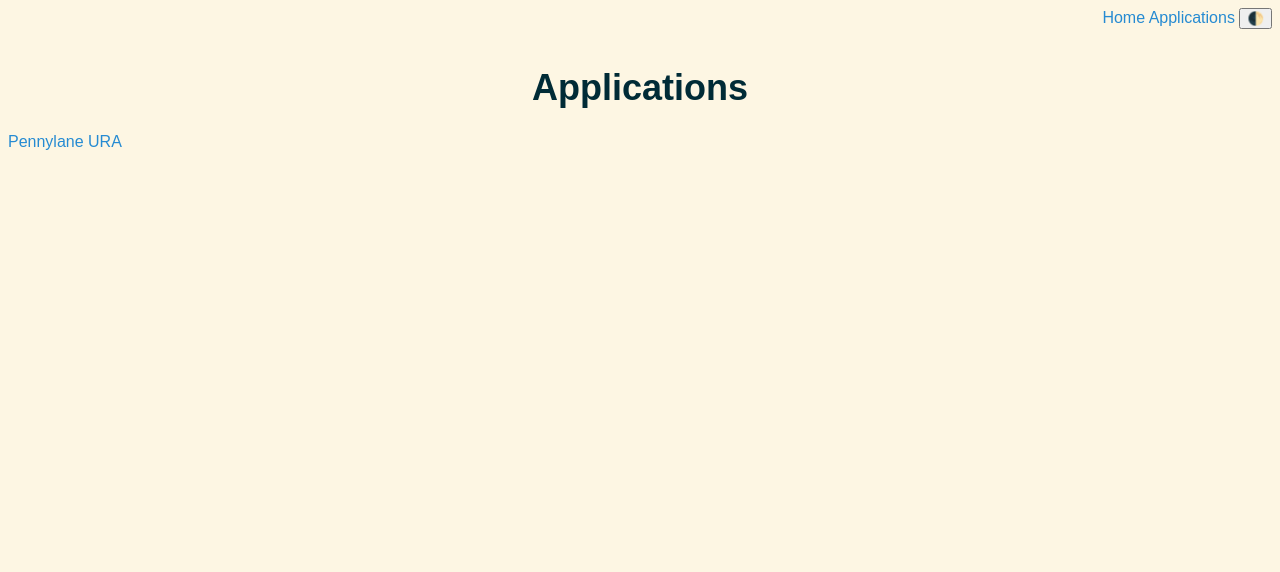
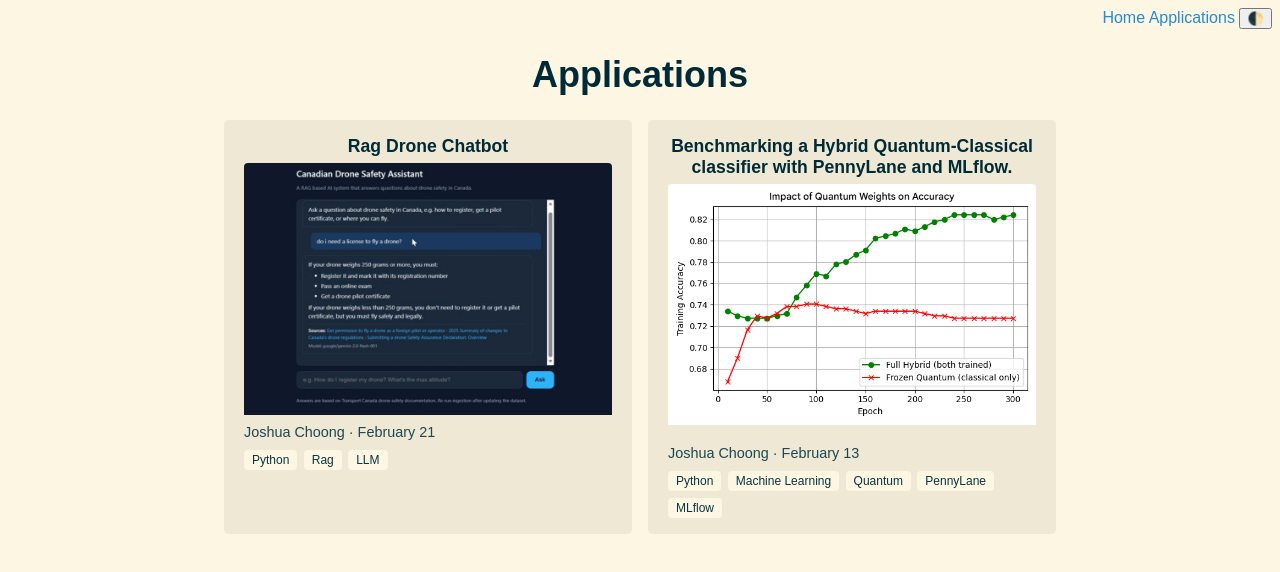
Before and after one commit to JoshhChoong/basicWebsite, a plain HTML site: page applications/index.html in a window 1280 px wide. Drawn offline with Linux system fonts and the light colour scheme.

Commit message:
added styling to applications

```diff
--- /dev/null
+++ b/applications/grabJson.js
@@ -0,0 +1,87 @@
+/**
+ * grabJson.js – Fetches overview.json from each application subdirectory
+ * and renders a flexbox-based list of entries.
+ * Exposes renderAppEntries() so script.js can run it after nav-injected content.
+ */
+
+(function () {
+  const SUBDIRS = ['pennylane', 'ragllmdronechatbot'];
+
+  function fetchOverview(basePath, subdir) {
+    const url = basePath ? `${basePath}/${subdir}/overview.json` : `${subdir}/overview.json`;
+    return fetch(url)
+      .then((r) => (r.ok ? r.json() : null))
+      .catch(() => null);
+  }
+
+  function createEntryCard(data, basePath) {
+    if (!data || !data.subpageName) return null;
+
+    const card = document.createElement('div');
+    card.className = 'blog-entry app-entry';
+
+    const link = document.createElement('a');
+    link.href = `${data.subpageName}/`;
+    link.className = 'nav-link app-entry-link';
+
+    const title = document.createElement('h3');
+    title.className = 'app-entry-title';
+    title.textContent = data.title || data.subpageName;
+    link.appendChild(title);
+
+    if (data.headerImage) {
+      const imgSrc = basePath
+        ? `${basePath}/${data.subpageName}/${data.headerImage}`
+        : `${data.subpageName}/${data.headerImage}`;
+      const img = document.createElement('img');
+      img.src = imgSrc;
+      img.alt = data.title || data.subpageName;
+      img.className = 'app-entry-header-img';
+      link.appendChild(img);
+    }
+
+    const meta = document.createElement('div');
+    meta.className = 'app-entry-meta';
+    meta.textContent = [data.author, data.date].filter(Boolean).join(' · ');
+
+    const keywords = document.createElement('div');
+    keywords.className = 'app-entry-keywords';
+    if (data.keywords && data.keywords.length) {
+      data.keywords.forEach((kw) => {
+        const tag = document.createElement('span');
+        tag.className = 'app-entry-tag';
+        tag.textContent = kw;
+        keywords.appendChild(tag);
+      });
+    }
+
+    link.appendChild(meta);
+    link.appendChild(keywords);
+    card.appendChild(link);
+
+    return card;
+  }
+
+  function renderAppEntries() {
+    const container = document.querySelector('.blog-container');
+    if (!container) return;
+
+    const basePath = location.pathname.includes('applications') ? '' : 'applications';
+    Promise.all(SUBDIRS.map((subdir) => fetchOverview(basePath, subdir))).then((entries) => {
+      container.innerHTML = '';
+      entries
+        .filter(Boolean)
+        .sort((a, b) => (b.date || '').localeCompare(a.date || ''))
+        .forEach((data) => {
+          const card = createEntryCard(data, basePath);
+          if (card) container.appendChild(card);
+        });
+    });
+  }
+
+  window.renderAppEntries = renderAppEntries;
+
+  if (document.querySelector('.blog-container')) {
+    renderAppEntries();
+  }
+})();
--- a/applications/index.html
+++ b/applications/index.html
@@ -7,6 +7,7 @@
     <title>Applications</title>
     <link rel="stylesheet" href="../style.css">
     <script src="../script.js" defer></script>
+    <script src="grabJson.js" defer></script>
 </head>
 <body>
     <nav class = "header-bar">
@@ -16,11 +17,9 @@
     </nav>
     <div id="content">
         <h1 class = "center-header">Applications</h1>
-        <!-- <div class = "blog-entry">
-            <a href = "scum/" class ="nav-link">Is plant-based milk healthier?</a>
-        </div> -->
-        <div class = "blog-entry">
-            <a href = "pennylane/" class ="nav-link">Pennylane URA</a>
+
+        <div class="blog-container" id="app-list">
+            <!-- Entries filled by grabJson.js from each subdir's overview.json -->
         </div>
     </div>
 </body>
--- /dev/null
+++ b/applications/pennylane/overview.json
@@ -0,0 +1,8 @@
+{
+    "subpageName": "pennylane",
+    "title": "Benchmarking a Hybrid Quantum-Classical classifier with PennyLane and MLflow.",
+    "author": "Joshua Choong",
+    "date": "February 13",
+    "headerImage": "assets/1HeaderPage.png",
+    "keywords": ["Python", "Machine Learning", "Quantum", "PennyLane", "MLflow"]
+}
--- /dev/null
+++ b/applications/ragllmdronechatbot/overview.json
@@ -0,0 +1,8 @@
+{
+    "subpageName": "ragllmdronechatbot",
+    "title": "Rag Drone Chatbot",
+    "author": "Joshua Choong",
+    "date": "February 21",
+    "headerImage": "assets/1HeaderPage.png",
+    "keywords": ["Python", "Rag", "LLM"]
+}
--- a/script.js
+++ b/script.js
@@ -40,6 +40,11 @@ function loadPage(url) {
             document.getElementById('content').innerHTML = newContent;
             document.title = newTitle;
             document.querySelector('nav').innerHTML = newNav;
+
+            // Run app list builder when Applications page is shown via nav
+            if (typeof window.renderAppEntries === 'function' && url.includes('applications')) {
+                window.renderAppEntries();
+            }
         })
         .catch(err => console.error('Error loading page:', err));
 }
--- a/style.css
+++ b/style.css
@@ -104,6 +104,21 @@ span, div {
     color: inherit;
 }
 
+/* Blog post / application page: constrain content width so text feels bigger, shrink images */
+#content {
+    max-width: 52rem;
+    margin-left: auto;
+    margin-right: auto;
+    padding: 0 1rem;
+}
+
+#content img:not(.app-entry-header-img) {
+    max-width: 55%;
+    height: auto;
+    display: block;
+    margin: 1rem auto;
+}
+
 .code-block {
     background-color: var(--alt-bg-color);
     color: var(--text-color);
@@ -112,3 +127,86 @@ span, div {
     font-family: 'Fira Code', monospace;
     overflow-x: auto;
 }
+
+.blog-container {
+    display: grid;
+    grid-template-columns: repeat(2, 1fr);
+    gap: 1rem;
+    margin-top: 20px;
+}
+
+@media (max-width: 600px) {
+    .blog-container {
+        grid-template-columns: 1fr;
+    }
+}
+
+.blog-entry {
+    padding: 10px;
+    background-color: var(--alt-bg-color);
+    border-radius: 5px;
+    text-align: center;
+    color: var(--text-color);
+}
+
+/* App list entries (from grabJson.js) */
+.app-entry {
+    text-align: left;
+    padding: 1rem 1.25rem;
+    min-height: 20rem;
+    display: flex;
+    align-items: stretch;
+}
+
+.app-entry .app-entry-link {
+    flex: 1;
+}
+
+.app-entry-header-img {
+    width: 100%;
+    height: 16rem;
+    object-fit: contain;
+    object-position: top;
+    background-color: var(--alt-bg-color);
+    border-radius: 4px;
+    display: block;
+}
+
+.app-entry-link {
+    display: flex;
+    flex-direction: column;
+    gap: 0.35rem;
+    text-decoration: none;
+    color: inherit;
+}
+
+.app-entry-link:hover {
+    text-decoration: none;
+}
+
+.app-entry-title {
+    margin: 0;
+    font-size: 1.1rem;
+    color: var(--header-color);
+}
+
+.app-entry-meta {
+    font-size: 0.9rem;
+    color: var(--text-color);
+    opacity: 0.9;
+}
+
+.app-entry-keywords {
+    display: flex;
+    flex-wrap: wrap;
+    gap: 0.4rem;
+    margin-top: 0.25rem;
+}
+
+.app-entry-tag {
+    font-size: 0.75rem;
+    padding: 0.2rem 0.5rem;
+    background-color: var(--bg-color);
+    color: var(--text-color);
+    border-radius: 4px;
+}
```
Also changed, not shown: applications/pennylane/index.html (+3 -2 lines), applications/pennylane/syntax.js (deleted, +0 -69 lines), applications/ragllmdronechatbot/index.html (added, +23 -0 lines), index.html (+1 -0 lines), applications/pennylane/assets/1HeaderPage.png (added), applications/ragllmdronechatbot/assets/1HeaderPage.png (added).
